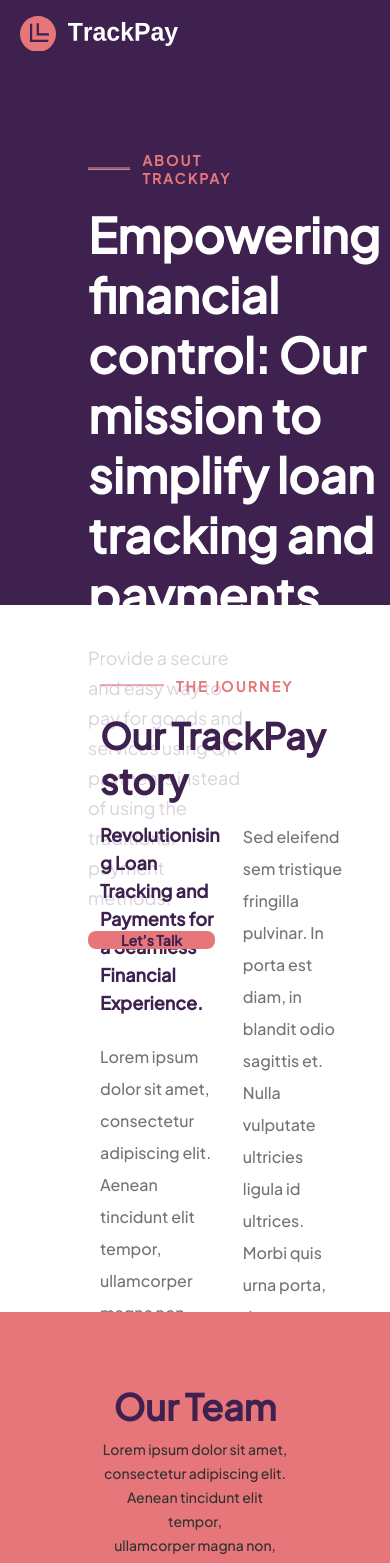
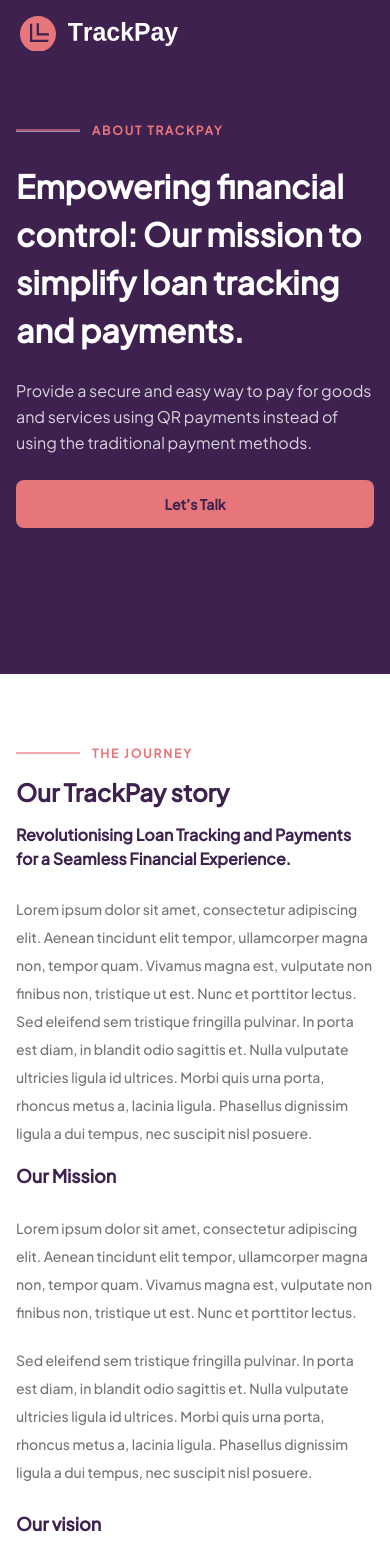
Before and after one commit to PayTrack-Codebase/C-Frontend, a React (Create React App) app: page /about in a window 390 px wide. Shown: the top 1563 px of the page. Built offline with nearby package versions, Linux system fonts and the light colour scheme.

Commit message:
feat: responsive design added to about page

```diff
--- a/src/Pages/About/components/Journey.js
+++ b/src/Pages/About/components/Journey.js
@@ -3,8 +3,20 @@ import React from "react";
 
 const Journey = () => {
   return (
-    <Flex h="707px" p="72px 100px">
-      <Flex flexDirection="column" gap="18px">
+    <Flex
+      h={{ base: "1201px", sm: "707px" }}
+      p={{
+        base: "72px 16px",
+        sm: "40px 30px",
+        md: "50px 40px",
+        lg: "60px 68px",
+        xl: "100px 88px",
+      }}
+    >
+      <Flex
+        flexDirection="column"
+        gap={{ base: "16px", sm: "10px", md: "14px", lg: "18px" }}
+      >
         <Flex gap="12px" alignItems="center">
           <Divider
             orientation="horizontal"
@@ -16,8 +28,8 @@ const Journey = () => {
           <Text
             color="#E6767A"
             fontWeight="700"
-            fontSize="14px"
-            lineHeight="18px"
+            fontSize={{ base: "12px", sm: "14px" }}
+            lineHeight={{ base: "15px", sm: "18px" }}
             letterSpacing="0.16em"
           >
             THE JOURNEY
@@ -28,21 +40,28 @@ const Journey = () => {
           <Text
             color="#3E214F"
             fontWeight="700"
-            fontSize="36px"
-            lineHeight="45px"
+            fontSize={{ base: "24px", sm: "27px", md: "36px" }}
+            lineHeight={{ base: "30px", sm: "35px", md: "45px" }}
           >
             Our TrackPay story
           </Text>
         </Flex>
 
-        <Flex gap="20px">
-          <Flex flexDirection="column" w="50%" gap="30px">
-            <Flex flexDirection="column" gap="24px">
+        <Flex gap="20px" flexDirection={{ base: "column", sm: "row" }}>
+          <Flex
+            flexDirection="column"
+            w={{ base: "100%", sm: "50%" }}
+            gap={{ base: "15px", md: "25px", xl: "30px" }}
+          >
+            <Flex
+              flexDirection="column"
+              gap={{ base: "24px", sm: "10px", xl: "24px" }}
+            >
               <Text
                 color="#3E214F"
                 fontWeight="600"
-                fontSize="18px"
-                lineHeight="28px"
+                fontSize={{ base: "16px", md: "18px" }}
+                lineHeight={{ base: "24px", sm: "20px", md: "28px" }}
               >
                 Revolutionising Loan Tracking and Payments for a Seamless
                 Financial Experience.
@@ -51,8 +70,8 @@ const Journey = () => {
               <Text
                 color="#747474"
                 fontWeight="500"
-                fontSize="16px"
-                lineHeight="32px"
+                fontSize={{ base: "14px", md: "16px" }}
+                lineHeight={{ base: "28px", sm: "25px", lg: "32px" }}
               >
                 Lorem ipsum dolor sit amet, consectetur adipiscing elit. Aenean
                 tincidunt elit tempor, ullamcorper magna non, tempor quam.
@@ -65,7 +84,10 @@ const Journey = () => {
               </Text>
             </Flex>
 
-            <Flex flexDirection="column" gap="24px">
+            <Flex
+              flexDirection="column"
+              gap={{ base: "24px", sm: "10px", xl: "24px" }}
+            >
               <Text
                 color="#3E214F"
                 fontWeight="600"
@@ -78,8 +100,8 @@ const Journey = () => {
               <Text
                 color="#747474"
                 fontWeight="500"
-                fontSize="16px"
-                lineHeight="32px"
+                fontSize={{ base: "14px", md: "16px" }}
+                lineHeight={{ base: "28px", sm: "25px", lg: "32px" }}
               >
                 Lorem ipsum dolor sit amet, consectetur adipiscing elit. Aenean
                 tincidunt elit tempor, ullamcorper magna non, tempor quam.
@@ -89,13 +111,17 @@ const Journey = () => {
             </Flex>
           </Flex>
 
-          <Flex flexDirection="column" w="50%" gap="30px">
-            <Flex flexDirection="column" >
+          <Flex
+            flexDirection="column"
+            w={{ base: "100%", sm: "50%" }}
+            gap={{ base: "24px", sm: "15px", md: "25px", xl: "30px" }}
+          >
+            <Flex flexDirection="column">
               <Text
                 color="#747474"
                 fontWeight="500"
-                fontSize="16px"
-                lineHeight="32px"
+                fontSize={{ base: "14px", md: "16px" }}
+                lineHeight={{base:"28px", sm: "25px", lg: "32px" }}
               >
                 Sed eleifend sem tristique fringilla pulvinar. In porta est
                 diam, in blandit odio sagittis et. Nulla vulputate ultricies
@@ -105,7 +131,10 @@ const Journey = () => {
               </Text>
             </Flex>
 
-            <Flex flexDirection="column" gap="20px">
+            <Flex
+              flexDirection="column"
+              gap={{ base: "24px", sm: "10px", xl: "24px" }}
+            >
               <Text
                 color="#3E214F"
                 fontWeight="600"
@@ -118,8 +147,8 @@ const Journey = () => {
               <Text
                 color="#747474"
                 fontWeight="500"
-                fontSize="16px"
-                lineHeight="32px"
+                fontSize={{ base: "14px", md: "16px" }}
+                lineHeight={{ base: "28px", sm: "25px", lg: "32px" }}
               >
                 Lorem ipsum dolor sit amet, consectetur adipiscing elit. Aenean
                 tincidunt elit tempor, ullamcorper magna non, tempor quam.
--- a/src/Pages/About/components/Team.js
+++ b/src/Pages/About/components/Team.js
@@ -1,13 +1,18 @@
-import { Flex, Grid, GridItem, Image, Text } from "@chakra-ui/react";
+import { Flex, Image, Text } from "@chakra-ui/react";
 import React from "react";
 import { Teams } from "../data";
 
 const Team = () => {
   return (
     <Flex
-      //   h="849px"
       bgColor="#E6767A"
-      p="72px 100px"
+      p={{
+        base: "72px 16px",
+        sm: "40px",
+        md: "70px 50px",
+        lg: "60px 68px",
+        xl: "100px 88px",
+      }}
       justifyContent="center"
       flexDirection="column"
       gap="30px"
@@ -35,7 +40,7 @@ const Team = () => {
       </Flex>
 
       <Flex>
-        <Flex flexWrap="wrap" gap="30px" justifyContent="center">
+        <Flex flexWrap="wrap" justifyContent="center" gap="20px">
           {Teams.map((ele, index) => {
             return (
               <Flex
@@ -44,7 +49,7 @@ const Team = () => {
                 alignItems="center"
                 justifyContent="center"
                 key={index}
-                width="300px"
+                width={{base:"300px", sm: "250px", lg: "270px", xl: "300px" }}
               >
                 <Image src={ele.image} alt="" />
                 <Flex flexDirection="column" textAlign="center" gap="8px">
--- a/src/Pages/About/components/hero.js
+++ b/src/Pages/About/components/hero.js
@@ -3,8 +3,22 @@ import { Button, Divider, Flex, Text } from "@chakra-ui/react";
 
 const Hero = () => {
   return (
-    <Flex bgColor="#3E214F" h="554px" p="100px 88px">
-      <Flex w="73%" flexDirection="column" gap="18px">
+    <Flex
+      bgColor="#3E214F"
+      h={{ base: "623px", sm: "450px", md: "500px", lg: "554px" }}
+      p={{
+        base: "72px 16px",
+        sm: "40px",
+        md: "70px 50px",
+        lg: "60px 68px",
+        xl: "100px 88px",
+      }}
+    >
+      <Flex
+        w={{base:"100%", sm: "90%", lg: "80%", xl: "73%" }}
+        flexDirection="column"
+        gap={{base:"24px",sm:"18px"}}
+      >
         <Flex gap="12px" alignItems="center">
           <Divider
             orientation="horizontal"
@@ -16,8 +30,8 @@ const Hero = () => {
           <Text
             color="#E6767A"
             fontWeight="700"
-            fontSize="14px"
-            lineHeight="18px"
+            fontSize={{ base: "12px", sm: "14px" }}
+            lineHeight={{ base: "15px", sm: "18px" }}
             letterSpacing="0.16em"
           >
             ABOUT TRACKPAY
@@ -28,8 +42,8 @@ const Hero = () => {
           <Text
             color="#FFFFFF"
             fontWeight="700"
-            fontSize="48px"
-            lineHeight="60px"
+            fontSize={{ base: "32px", sm: "35px", md: "40px", lg: "48px" }}
+            lineHeight={{ base: "48px", sm: "40px", md: "60px" }}
           >
             Empowering financial control: Our mission to simplify loan tracking
             and payments.
@@ -40,8 +54,8 @@ const Hero = () => {
           <Text
             color="#D8D3DC"
             fontWeight="400"
-            fontSize="18px"
-            lineHeight="30px"
+            fontSize={{ base: "16px", sm: "18px" }}
+            lineHeight={{ base: "26px", sm: "30px" }}
           >
             Provide a secure and easy way to pay for goods and services using QR
             payments instead of using the traditional payment methods.
@@ -52,7 +66,7 @@ const Hero = () => {
           h="48px"
           bgColor="#E6767A"
           color="#3E214F"
-          w="127px"
+          w={{ base: "100%", sm: "127px" }}
           borderRadius="8px"
           fontWeight="600"
           fontSize="14px"
```
